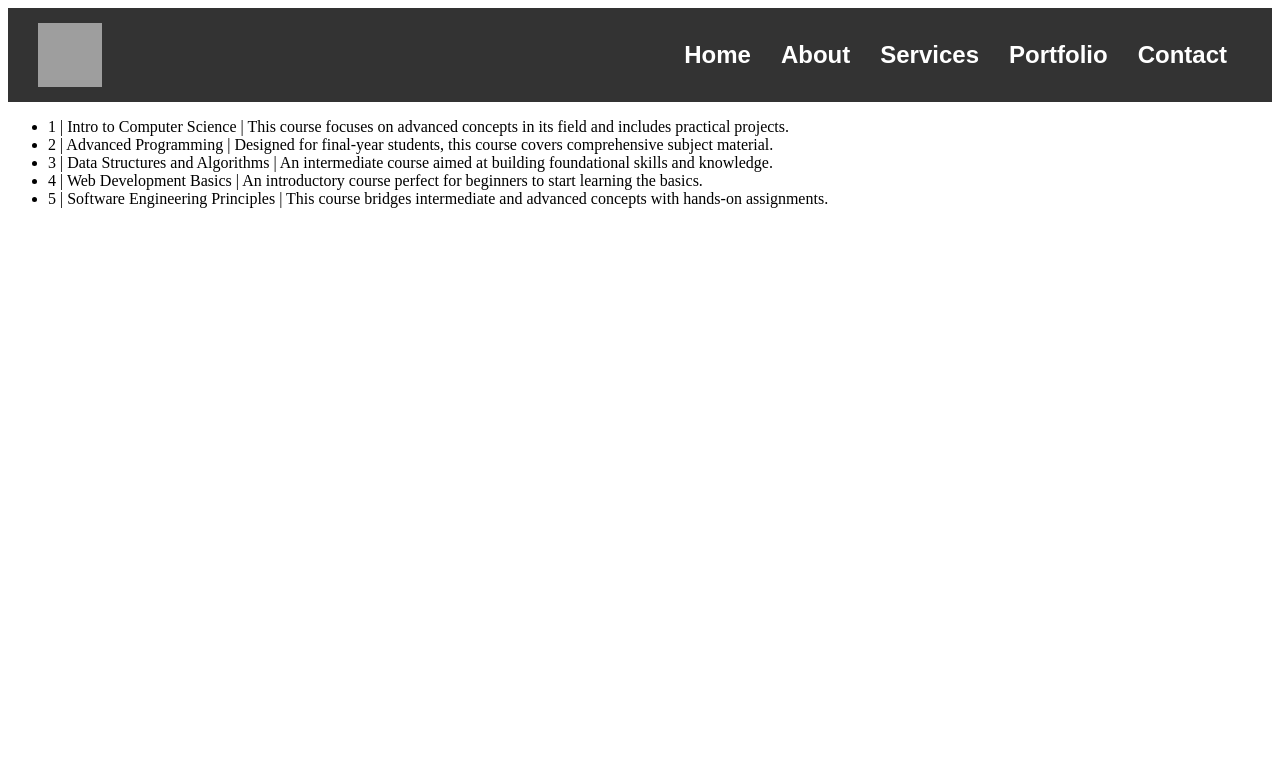
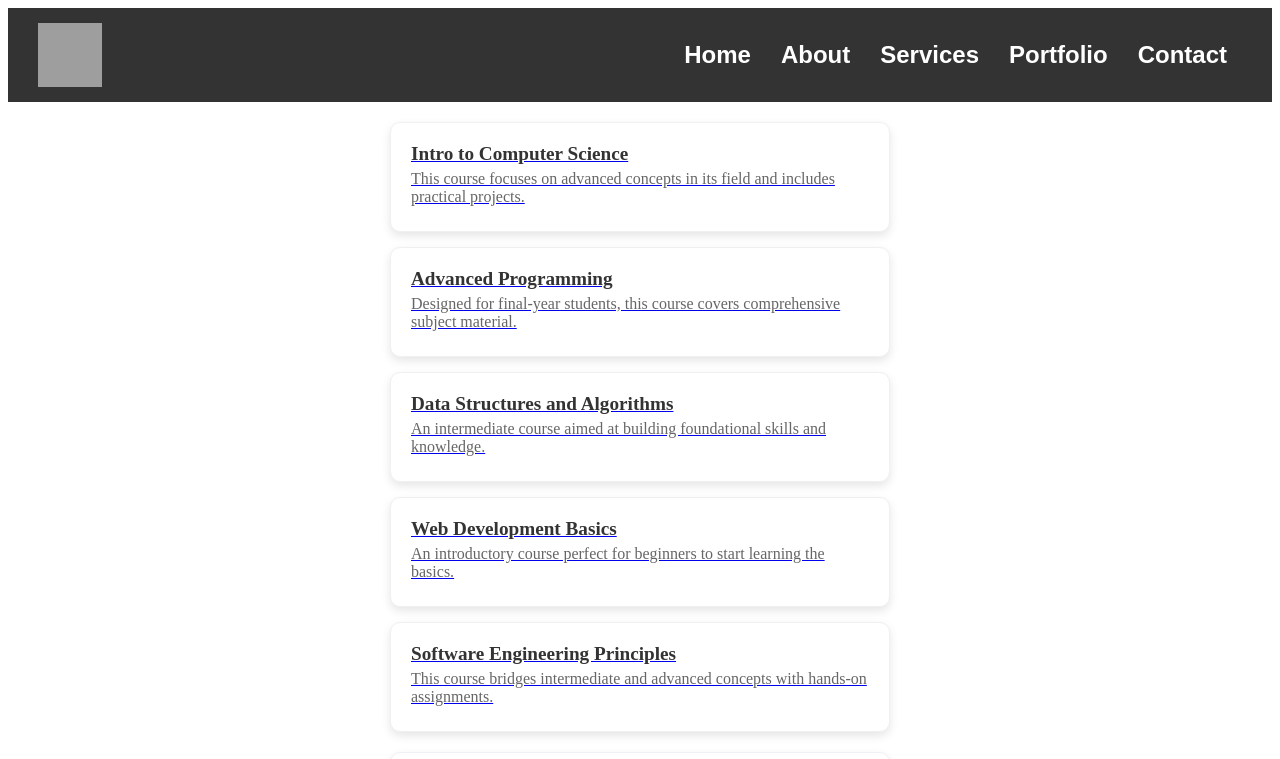
Before and after one commit to divyanjali2/angular_projet_2, an Angular app: page / in a window 1280 px wide. Shown: the top 759 px of the page. Built offline with nearby package versions, Linux system fonts and the light colour scheme; grey boxes are pictures that could not be loaded.

Commit message:
courses links added

```diff
--- a/src/app/app.component.html
+++ b/src/app/app.component.html
@@ -1,2 +1,3 @@
 <app-header></app-header>
 <app-home></app-home>
+<router-outlet></router-outlet>
--- a/src/app/app.routes.ts
+++ b/src/app/app.routes.ts
@@ -1,6 +1,8 @@
 import { Routes } from '@angular/router';
 import {HomeComponent} from './home/home.component';
+import { CourseComponent } from './course/course.component';
 
 export const routes: Routes = [
     {path:'', component: HomeComponent},
+    {path:'course/:id', component: CourseComponent}
 ];
--- /dev/null
+++ b/src/app/course/course.component.html
@@ -0,0 +1 @@
+<p>course works!</p>
--- a/src/app/home/home.component.css
+++ b/src/app/home/home.component.css
@@ -0,0 +1,59 @@
+/* Styling the course list */
+.course-list {
+    list-style-type: none;
+    padding: 0;
+    margin: 0;
+    display: grid;
+    grid-template-columns: 1fr;
+    gap: 15px;
+    max-width: 500px;
+    margin: 20px auto;
+}
+
+/* Styling individual course items */
+.course-item {
+    background-color: #fff;
+    border-radius: 10px;
+    padding: 20px;
+    box-shadow: 0 4px 10px rgba(0, 0, 0, 0.1);
+    display: flex;
+    justify-content: space-between;
+    align-items: center;
+    transition: all 0.3s ease-in-out;
+    border: 1px solid #f0f0f0;
+}
+
+/* Hover effect to make it pop */
+.course-item:hover {
+    transform: translateY(-5px);
+    box-shadow: 0 8px 20px rgba(0, 0, 0, 0.15);
+}
+
+/* Styling the course name */
+.course-name {
+    font-size: 1.2rem;
+    font-weight: bold;
+    color: #333;
+    margin: 0;
+}
+
+/* Styling the course description */
+.course-description {
+    font-size: 1rem;
+    color: #666;
+    margin: 5px 0;
+}
+
+a {
+    text-transform: none;
+}
+
+/* Styling the course ID */
+.course-id {
+    font-size: 0.9rem;
+    color: #888;
+    background-color: #f0f0f0;
+    padding: 5px 10px;
+    border-radius: 5px;
+    font-weight: 500;
+}
--- a/src/app/home/home.component.html
+++ b/src/app/home/home.component.html
@@ -1,5 +1,10 @@
-<ul>
-    <li *ngFor="let course of courses">
-        {{ course.id }} | {{ course.name }} | {{ course.description }}
+<ul class="course-list">
+    <li *ngFor="let course of courses" class="course-item">
+        <div class="course-details">
+            <a [routerLink]="['course', course.id]">
+                <h3 class="course-name">{{ course.name }}</h3>
+                <p class="course-description">{{ course.description }}</p>
+            </a>
+        </div>
     </li>
 </ul>
--- a/src/app/home/home.component.ts
+++ b/src/app/home/home.component.ts
@@ -2,10 +2,11 @@ import { Component, OnInit } from '@angular/core';
 import { Course } from '../model/course';
 import { CourseService } from '../service/course.service';
 import { CommonModule } from '@angular/common';
+import { RouterModule } from '@angular/router';
 
 @Component({
   selector: 'app-home',
-  imports: [CommonModule],
+  imports: [CommonModule, RouterModule],
   templateUrl: './home.component.html',
   styleUrls: ['./home.component.css']
 })
```
Also changed, not shown: src/app/course/course.component.ts (added, +11 -0 lines), src/app/course/course.component.css (added), 1 other file (tests, documents, lock files or other folders).
